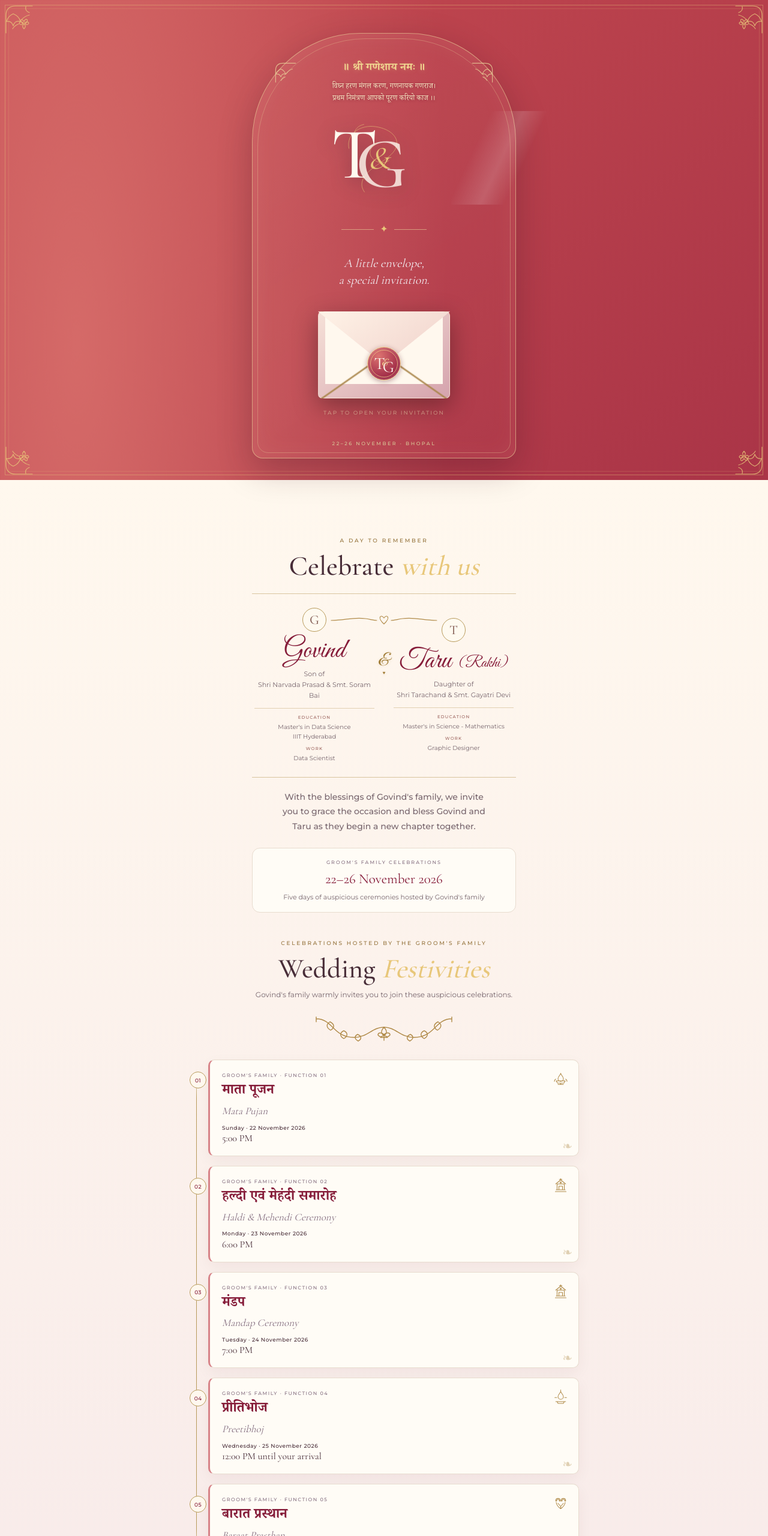
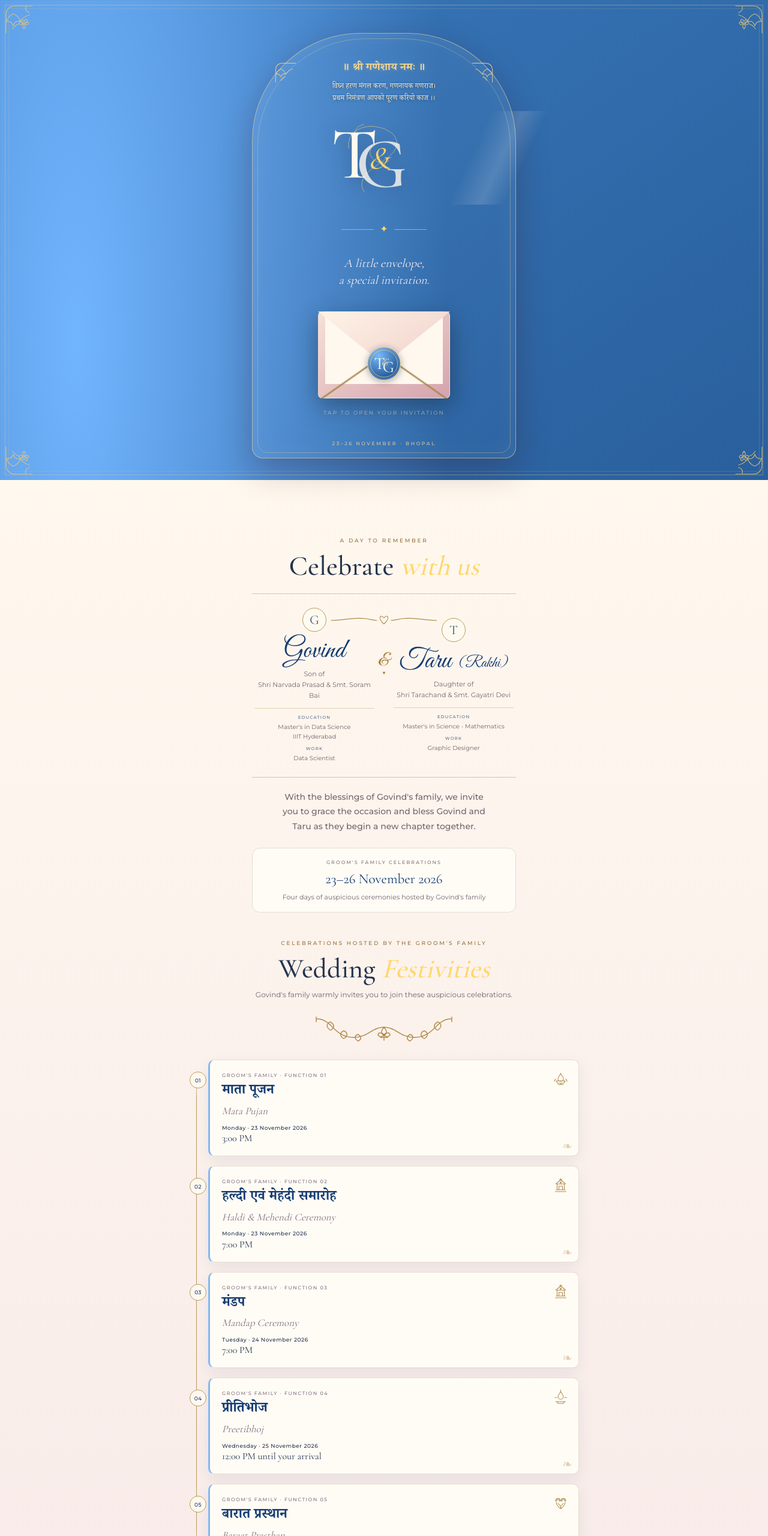
Before and after one commit to Govindkv/Govind-s-Wedding-Invitation, a plain HTML site: page index.html in a window 1280 px wide. Shown: the top 2560 px of the page at 60% size. Drawn offline with nearby package versions, Linux system fonts and the light colour scheme.

Commit message:
Update ceremony times and sapphire theme
Co-authored-by: Copilot <223556219+Copilot@users.noreply.github.com>

```diff
--- a/index.html
+++ b/index.html
@@ -4,7 +4,7 @@
 <head>
   <meta charset="utf-8">
   <meta name="viewport" content="width=device-width, initial-scale=1, maximum-scale=1, viewport-fit=cover">
-  <meta name="theme-color" content="#861d3a">
+  <meta name="theme-color" content="#173d73">
   <meta name="apple-mobile-web-app-capable" content="yes">
   <meta name="apple-mobile-web-app-status-bar-style" content="black-translucent">
   <meta name="mobile-web-app-capable" content="yes">
@@ -14,13 +14,12 @@
   <link href="https://fonts.googleapis.com/css2?family=Cormorant+Garamond:wght@400;500;600&family=Great+Vibes&family=Montserrat:wght@400;500;600&display=swap" rel="stylesheet">
   <style>
     :root {
-      --wine: #861d3a;
-      --wine2: #c54850;
-      --gold: #e8c77a;
+      --royal: #173d73;
+      --gold: #ffd76a;
       --cream: #fff8ee;
-      --ink: #482d38;
-      --muted: #f0dadd;
-      --rose: #d78388;
+      --ink: #25344d;
+      --muted: #e1eaf7;
+      --sky: #83b9f1;
       --paper: #fffcf6;
       --body-muted: #77656d;
       --line: #e8dccf
@@ -39,7 +38,7 @@
     body {
       margin: 0;
       min-width: 320px;
-      background: var(--wine);
+      background: var(--royal);
       font-family: "Cormorant Garamond", "Palatino Linotype", "Book Antiqua", Georgia, serif;
       -webkit-tap-highlight-color: transparent
     }
@@ -57,7 +56,7 @@
 
     .shell {
       overflow: hidden;
-      background: radial-gradient(ellipse at 10% 12%, #d56a68 0, transparent 38%), radial-gradient(ellipse at 92% 78%, #b83b4e 0, transparent 34%), linear-gradient(145deg, #c44a50, #92213f 58%, #5d1732);
+      background: radial-gradient(ellipse at 10% 12%, #72b5ff 0, transparent 38%), radial-gradient(ellipse at 92% 78%, #3676c4 0, transparent 34%), linear-gradient(145deg, #3979bd, #1b477d 58%, #102746);
       color: var(--cream);
       min-height: 100svh;
       padding-bottom: env(safe-area-inset-bottom)
@@ -197,7 +196,7 @@
       margin: 0 auto 15px;
       color: #f4e3bf;
       font: 400 12px/1.65 "Nirmala UI", "Noto Serif Devanagari", serif;
-      text-shadow: 0 1px 5px #5d173266
+      text-shadow: 0 1px 5px #10274666
     }
 
     .monogram-wrap {
@@ -303,7 +302,7 @@
       font-style: normal;
       vertical-align: .02em;
       margin: 0 1px;
-      text-shadow: 0 0 14px #f4d791aa, 0 1px 3px #57152288
+      text-shadow: 0 0 14px #ffe58faa, 0 1px 3px #10274688
     }
 
     .couple-name {
@@ -311,7 +310,7 @@
       z-index: 1;
       color: var(--cream);
       -webkit-text-stroke: .25px #fffaf0;
-      text-shadow: 0 2px 2px #57152288, 0 0 8px #f4d791bb, 0 0 17px #f4d79166
+      text-shadow: 0 2px 2px #10274688, 0 0 8px #ffe58fdd, 0 0 20px #ffe58f99
     }
 
     .name-alias {
@@ -332,7 +331,7 @@
       width: fit-content;
       margin: 9px auto 6px;
       font: 46px/1 "Great Vibes", "Brush Script MT", cursive;
-      color: var(--wine)
+      color: var(--royal)
     }
 
     .romantic-pair {
@@ -465,7 +464,7 @@
       top: 5px;
       height: 116px;
       background: var(--cream);
-      color: var(--wine);
+      color: var(--royal);
       display: grid;
       place-items: center;
       font: 500 31px/1 "Cormorant Garamond", Georgia, serif;
@@ -498,11 +497,11 @@
       height: 56px;
       border-radius: 50%;
       border: 1px solid #f4d791;
-      background: radial-gradient(circle at 34% 26%, #dc7370, #9e2946 72%);
+      background: radial-gradient(circle at 34% 26%, #78b9fa, #225998 72%);
       display: grid;
       place-items: center;
       color: var(--cream);
-      box-shadow: 0 2px 8px #57152266, inset 0 0 0 3px #ffffff18
+      box-shadow: 0 2px 12px #10274666, inset 0 0 0 3px #ffffff28
     }
 
     .seal:before {
@@ -647,7 +646,7 @@
       display: grid;
       place-items: center;
       margin: auto;
-      color: #8d6960;
+      color: #5b6e88;
       font-style: italic;
       font: 500 22px "Cormorant Garamond", Georgia, serif
     }
@@ -655,7 +654,7 @@
     .person h3 {
       font: 46px/1 "Great Vibes", "Brush Script MT", cursive;
       margin: 9px 0 6px;
-      color: var(--wine)
+      color: var(--royal)
     }
 
     .person p {
@@ -680,7 +679,7 @@
     .person-meta span {
       display: block;
       margin-bottom: 3px;
-      color: #9b625c;
+      color: #5b6e88;
       font: 500 7px/1.4 "Montserrat", Arial, sans-serif;
       letter-spacing: 1.2px
     }
@@ -741,7 +740,7 @@
       font-size: 23px;
       font-weight: 400;
       line-height: 1.4;
-      color: var(--wine)
+      color: var(--royal)
     }
 
     .tile span {
@@ -827,10 +826,10 @@
       position: relative;
       padding: 19px 58px 19px 20px;
       border: 1px solid var(--line);
-      border-left: 3px solid var(--rose);
+      border-left: 3px solid var(--sky);
       border-radius: 10px;
       background: var(--paper);
-      box-shadow: 0 8px 24px #571b2c0d;
+      box-shadow: 0 8px 24px #173d7314;
       counter-increment: celebration
     }
 
@@ -846,7 +845,7 @@
       border: 1px solid #b89a5b;
       border-radius: 50%;
       background: var(--cream);
-      color: var(--wine);
+      color: var(--royal);
       font: 500 9px "Montserrat", Arial, sans-serif;
       letter-spacing: .3px
     }
@@ -894,7 +893,7 @@
 
     .function-title {
       margin: 0;
-      color: var(--wine);
+      color: var(--royal);
       font: 600 23px/1.5 "Nirmala UI", "Noto Serif Devanagari", serif
     }
 
@@ -913,7 +912,7 @@
 
     .invitation-close {
       position: relative;
-      background: radial-gradient(ellipse at 10% 12%, #bc4a54 0, transparent 38%), linear-gradient(155deg, #90233e, #5d1732);
+      background: radial-gradient(ellipse at 10% 12%, #72b5ff 0, transparent 38%), linear-gradient(155deg, #245d9c, #102746);
       color: var(--cream)
     }
 
@@ -949,7 +948,7 @@
 
     .closing-card h3 {
       margin: 0 0 8px;
-      color: var(--wine);
+      color: var(--royal);
       font: 500 28px/1.2 "Cormorant Garamond", Georgia, serif
     }
 
@@ -986,19 +985,19 @@
       display: grid;
       gap: 9px;
       margin-top: 21px;
-      color: var(--wine);
+      color: var(--royal);
       font: 500 13px/1.7 "Cormorant Garamond", Georgia, serif
     }
 
     .closing-families span {
-      color: #946765;
+      color: #5b6e88;
       font: italic 15px "Cormorant Garamond", Georgia, serif
     }
 
     .closing-names {
       display: block;
       margin-top: 18px;
-      color: var(--wine);
+      color: var(--royal);
       font-size: 38px;
       line-height: 1
     }
@@ -1012,7 +1011,7 @@
     .invitation-close .rsvp-card {
       width: min(100%, 520px);
       margin-top: 26px;
-      background: linear-gradient(155deg, #b04755, #852541 65%, #5c1a34);
+      background: linear-gradient(155deg, #3278b8, #1b4c82 65%, #102d54);
       box-shadow: 0 16px 42px #290b1833
     }
 
@@ -1035,14 +1034,14 @@
 
     .unit b {
       display: block;
-      color: var(--wine);
+      color: var(--royal);
       font-size: 25px;
       font-weight: 400
     }
 
     .unit small {
       font: 500 8px "Montserrat", Arial, sans-serif;
-      color: #946765;
+      color: #5b6e88;
       text-transform: uppercase
     }
 
@@ -1093,7 +1092,7 @@
 
     .choice.selected {
       background: #e8c77a;
-      color: #571b2c
+      color: #17304f
     }
 
     .fields {
@@ -1122,7 +1121,7 @@
       border: 1px solid #b89a5b;
       border-radius: 8px;
       background: #fffaf0;
-      color: #571b2c;
+      color: #17304f;
       font-size: 14px
     }
 
@@ -1151,7 +1150,7 @@
       height: 48px;
       border-radius: 50%;
       background: #e8c77a;
-      color: #571b2c;
+      color: #17304f;
       display: grid;
       place-items: center;
       margin: auto;
@@ -1247,7 +1246,7 @@
       top: -24px;
       color: var(--petal-color, #e8c77a);
       opacity: 0;
-      text-shadow: 0 1px 5px #54172455;
+      text-shadow: 0 1px 5px #10274655;
       animation: petal-fall var(--fall-duration, 9s) linear forwards
     }
 
@@ -1418,7 +1417,7 @@
           <p class="intro">Please join us as we celebrate our wedding and the beginning of a beautiful new chapter.</p><a class="btn"
             href="#details">Explore invitation ↓</a>
         </div>
-        <div class="hero-bottom">22–26 NOVEMBER · BHOPAL</div>
+        <div class="hero-bottom">23–26 NOVEMBER · BHOPAL</div>
       </div>
     </section>
     <section class="section light" id="details">
@@ -1452,7 +1451,7 @@
             Taru as they begin a new chapter together.</p>
       </div>
       <div class="details reveal">
-          <div class="tile full"><small>GROOM'S FAMILY CELEBRATIONS</small><strong>22–26 November 2026</strong><span>Five days of auspicious ceremonies hosted by Govind's family</span></div>
+          <div class="tile full"><small>GROOM'S FAMILY CELEBRATIONS</small><strong>23–26 November 2026</strong><span>Four days of auspicious ceremonies hosted by Govind's family</span></div>
       </div>
       <div class="itinerary reveal" id="itinerary">
           <p class="eyebrow">Celebrations hosted by the groom's family</p>
@@ -1469,8 +1468,8 @@
               <span class="function-number">Groom's Family · Function 01</span>
               <h3 class="function-title" lang="hi">माता पूजन</h3>
               <p class="function-subtitle">Mata Pujan</p>
-              <p class="function-date">Sunday · 22 November 2026</p>
-              <span class="function-time">5:00 PM</span>
+              <p class="function-date">Monday · 23 November 2026</p>
+              <span class="function-time">3:00 PM</span>
             </article>
             <article class="function-card">
               <span class="function-icon" aria-hidden="true"><svg viewBox="0 0 36 36"><path d="M8 28h20M10 28V15h16v13M7 15l11-9 11 9M14 28v-8h8v8M6 32h24" /><path d="M18 6V3M15 5h6" /><circle cx="18" cy="12" r="1.5" /></svg></span>
@@ -1478,7 +1477,7 @@
               <h3 class="function-title" lang="hi">हल्दी एवं मेहंदी समारोह</h3>
               <p class="function-subtitle">Haldi &amp; Mehendi Ceremony</p>
               <p class="function-date">Monday · 23 November 2026</p>
-              <span class="function-time">6:00 PM</span>
+              <span class="function-time">7:00 PM</span>
             </article>
             <article class="function-card">
               <span class="function-icon" aria-hidden="true"><svg viewBox="0 0 36 36"><path d="M8 28h20M10 28V15h16v13M7 15l11-9 11 9M14 28v-8h8v8M6 32h24" /><path d="M18 6V3M15 5h6" /><circle cx="18" cy="12" r="1.5" /></svg></span>
@@ -1508,7 +1507,7 @@
       <div class="countdown reveal">
           <p class="eyebrow">Counting every moment</p>
           <h2>Until the celebrations begin</h2>
-          <p class="countdown-date">First celebration · 22 November · 5:00 PM</p>
+          <p class="countdown-date">First celebration · 23 November · 3:00 PM</p>
           <div class="countrow" id="countdown">
             <div class="unit"><b>--</b><small>Days</small></div>
             <div class="unit"><b>--</b><small>Hours</small></div>
@@ -1558,7 +1557,7 @@
     <footer class="footer"><b class="footer-names romantic-pair">Govind &amp; Taru</b>
       <p>With love, the Govind and Taru families</p>
       <div class="help-contact"><span>Need a hand on our special day?</span>Give us a call: <a href="tel:+917489048673">7489048673</a> · <a href="tel:+917697481755">7697481755</a></div>
-      <small>22–26 NOVEMBER · BHOPAL</small>
+      <small>23–26 NOVEMBER · BHOPAL</small>
     </footer>
   </main>
   <div class="page-ornament" aria-hidden="true">
@@ -1574,7 +1573,7 @@
       open.addEventListener("click", () => { document.body.classList.add("celebration-open"); open.classList.add("opening"); setTimeout(() => { area.hidden = true; hero.classList.add("show") }, 650) });
       const sections = document.querySelectorAll(".reveal");
       if ("IntersectionObserver" in window) { const io = new IntersectionObserver(entries => entries.forEach(e => { if (e.isIntersecting) { e.target.classList.add("visible"); io.unobserve(e.target) } }), { threshold: .12 }); sections.forEach(s => io.observe(s)) } else sections.forEach(s => s.classList.add("visible"));
-      const celebrationDate = new Date("2026-11-22T17:00:00+05:30").getTime();
+      const celebrationDate = new Date("2026-11-23T15:00:00+05:30").getTime();
       function tick() {
         const remaining = Math.max(0, celebrationDate - Date.now());
         const values = [
@@ -1598,7 +1597,7 @@
           return;
         }
         const guests = $("guests")?.value || "0", song = $("song")?.value.trim() || "";
-        const payload = { name, phone: phone || "Not provided", response: choice === "accept" ? "Joyfully Accept" : "Regretfully Decline", guest_count: choice === "accept" ? guests : "0", song_request: song || "None", event: "Govind & Taru Wedding Celebrations — 22–26 November 2026", venue: "Beelkho, Bhopal, Madhya Pradesh", _subject: "New RSVP — Govind & Taru Wedding", _template: "table", _captcha: "false" };
+        const payload = { name, phone: phone || "Not provided", response: choice === "accept" ? "Joyfully Accept" : "Regretfully Decline", guest_count: choice === "accept" ? guests : "0", song_request: song || "None", event: "Govind & Taru Wedding Celebrations — 23–26 November 2026", venue: "Beelkho, Bhopal, Madhya Pradesh", _subject: "New RSVP — Govind & Taru Wedding", _template: "table", _captcha: "false" };
         const submit = $("submitRsvp"); submit.disabled = true; submit.textContent = "Sending…";
         const controller = new AbortController();
         const timeout = setTimeout(() => controller.abort(), 90000);
@@ -1625,7 +1624,7 @@
           petal.style.fontSize = 14 + Math.random() * 12 + "px";
           petal.style.setProperty("--drift", `${Math.random() * 100 - 50}px`);
           petal.style.setProperty("--fall-duration", `${duration}s`);
-          petal.style.setProperty("--petal-color", Math.random() > .5 ? "#e8c77a" : "#df8990");
+          petal.style.setProperty("--petal-color", Math.random() > .5 ? "#ffd76a" : "#a8d1ff");
           document.body.appendChild(petal);
           setTimeout(() => petal.remove(), duration * 1000 + 300);
         }, 650);
```
